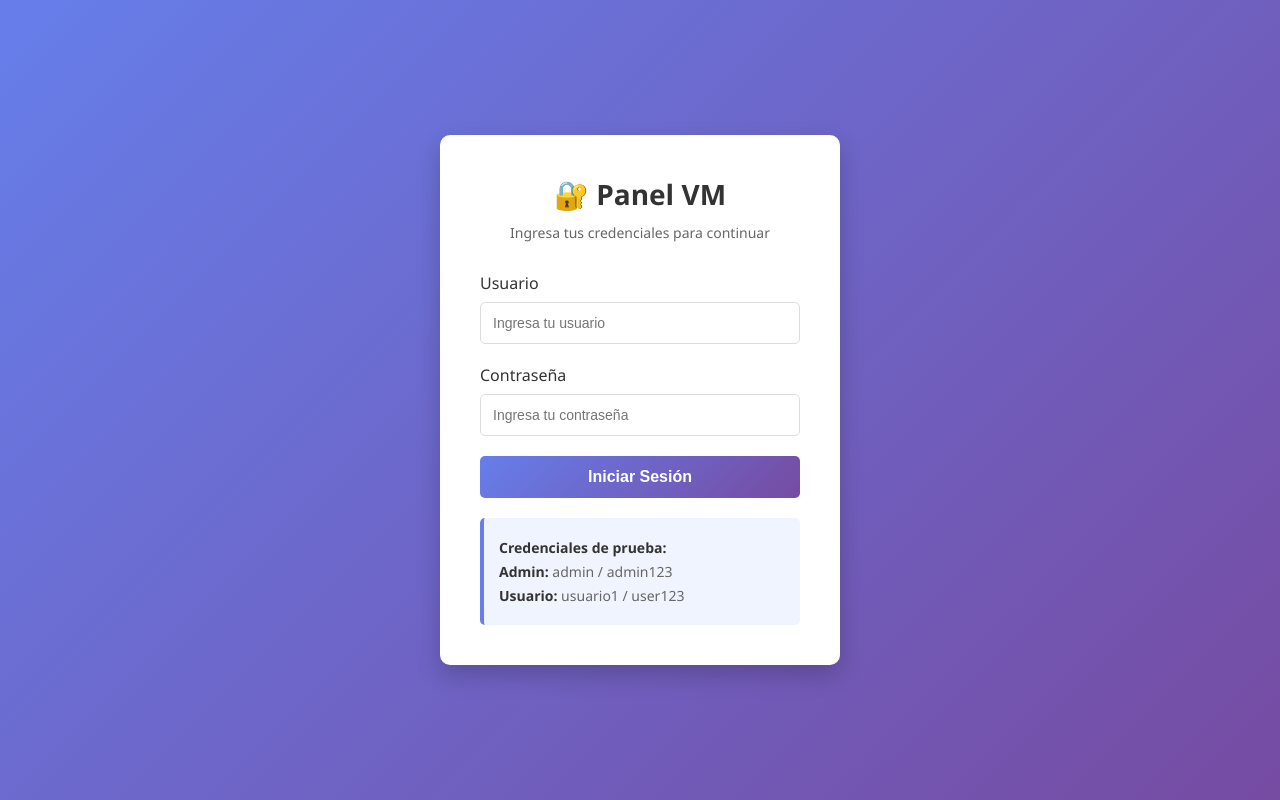
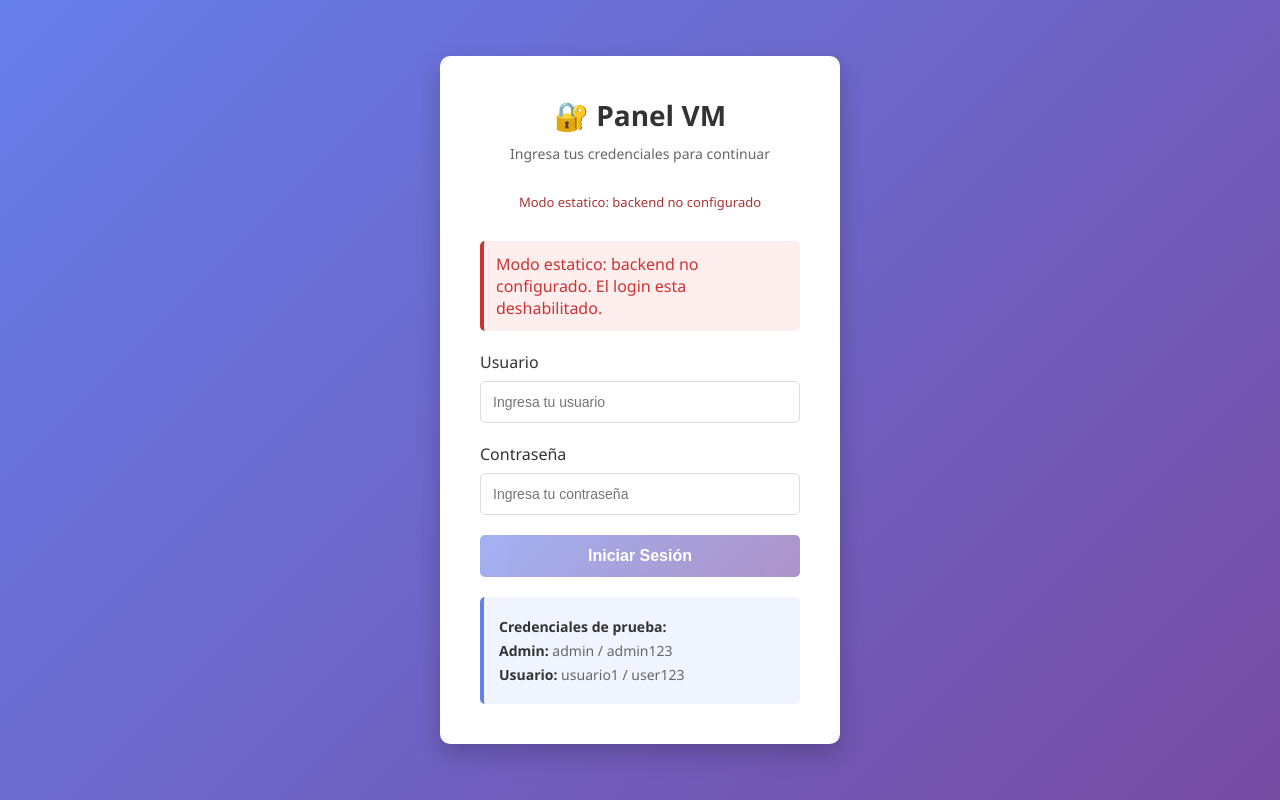
Before and after one commit to Notsxbas-lab/VM-Ubutnu, a website: page web-panel/public/login.html in a window 1280 px wide. Drawn offline with Linux system fonts and the light colour scheme.

Commit message:
Static-only mode for Render

```diff
--- a/web-panel/public/login.html
+++ b/web-panel/public/login.html
@@ -143,6 +143,7 @@
     <div class="login-container">
         <h1>🔐 Panel VM</h1>
         <p>Ingresa tus credenciales para continuar</p>
+        <p style="margin-top: 8px; color: #a33; font-size: 13px;">Modo estatico: backend no configurado</p>
 
         <div class="error-message" id="errorMessage"></div>
         <div class="success-message" id="successMessage"></div>
--- a/web-panel/public/login.js
+++ b/web-panel/public/login.js
@@ -1,3 +1,18 @@
+const STATIC_MODE = true;
+
+if (STATIC_MODE) {
+    window.addEventListener('load', () => {
+        const errorMessage = document.getElementById('errorMessage');
+        const loginButton = document.querySelector('.login-btn');
+        if (loginButton) {
+            loginButton.disabled = true;
+            loginButton.style.opacity = '0.6';
+            loginButton.style.cursor = 'not-allowed';
+        }
+        errorMessage.textContent = 'Modo estatico: backend no configurado. El login esta deshabilitado.';
+        errorMessage.style.display = 'block';
+    });
+} else {
     // Manejar el envío del formulario de login
     document.getElementById('loginForm').addEventListener('submit', async (e) => {
         e.preventDefault();
@@ -57,3 +72,4 @@ window.addEventListener('load', () => {
             window.location.href = '/index.html';
         }
     });
+}
```
Also changed, not shown: web-panel/public/script.js (+17 -1 lines). Lines whose indentation alone changed are shown as unchanged.
